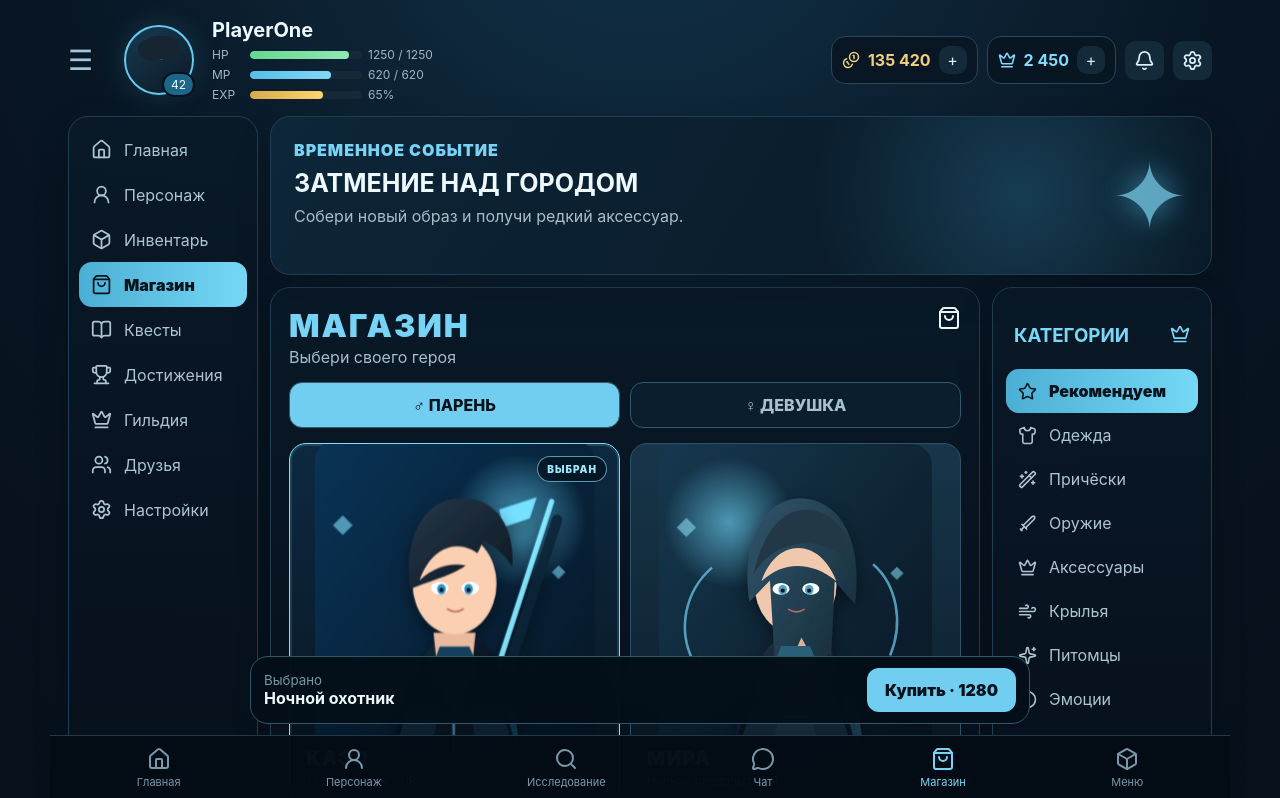
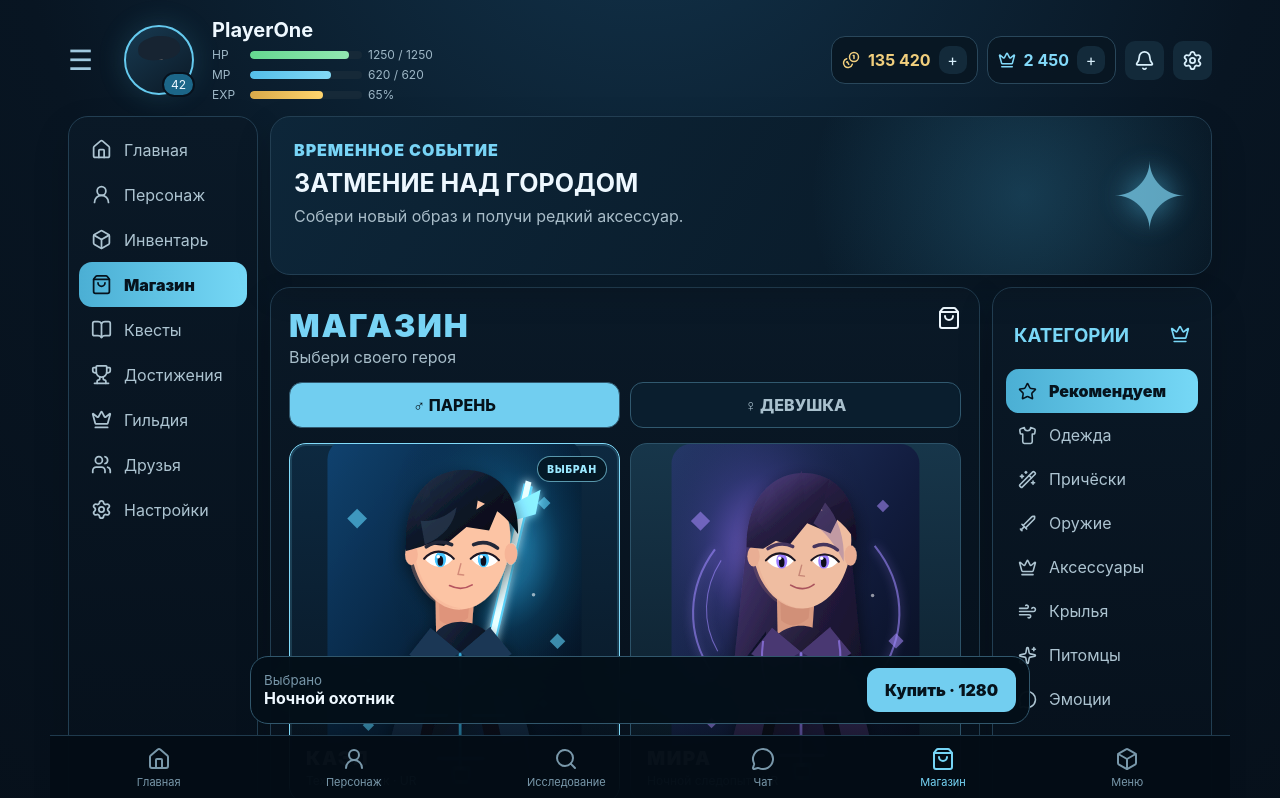
Before and after one commit to misha213123/SAO, a React (Vite) app in the folder frontend/: page / in a window 1280 px wide. Shown: the top 798 px of the page. Built offline with nearby package versions, Linux system fonts and the light colour scheme.

Commit message:
Redraw heroes with detailed anime proportions

```diff
--- a/frontend/src/components/characters/AnimeHero.tsx
+++ b/frontend/src/components/characters/AnimeHero.tsx
@@ -3,116 +3,178 @@ type AnimeHeroProps = {
 };
 
 export function AnimeHero({ variant }: AnimeHeroProps) {
-  const isMale = variant === 'male';
+  const male = variant === 'male';
+  const p = `${variant}-hero`;
 
   return (
     <svg
       className={`anime-illustration ${variant}`}
-      viewBox="0 0 320 420"
+      viewBox="0 0 360 520"
       role="img"
-      aria-label={isMale ? 'Оригинальный аниме герой Каэл' : 'Оригинальная аниме героиня Мира'}
+      aria-label={male ? 'Оригинальный аниме мечник Каэл' : 'Оригинальная аниме героиня Мира'}
     >
       <defs>
-        <linearGradient id={`${variant}-bg`} x1="0" y1="0" x2="1" y2="1">
-          <stop offset="0" stopColor={isMale ? '#0c3150' : '#16384e'} />
-          <stop offset="1" stopColor="#07131f" />
+        <linearGradient id={`${p}-bg`} x1="0" y1="0" x2="1" y2="1">
+          <stop offset="0" stopColor={male ? '#123f67' : '#25396a'} />
+          <stop offset=".55" stopColor={male ? '#071c31' : '#111b3c'} />
+          <stop offset="1" stopColor="#050b17" />
         </linearGradient>
-        <linearGradient id={`${variant}-coat`} x1="0" y1="0" x2="1" y2="1">
-          <stop offset="0" stopColor={isMale ? '#172a3b' : '#24374a'} />
-          <stop offset="0.55" stopColor={isMale ? '#08121c' : '#101a28'} />
-          <stop offset="1" stopColor={isMale ? '#246286' : '#31708c'} />
+        <radialGradient id={`${p}-halo`} cx={male ? '70%' : '35%'} cy="30%" r="48%">
+          <stop offset="0" stopColor={male ? '#46c8ff' : '#9d7dff'} stopOpacity=".72" />
+          <stop offset=".45" stopColor={male ? '#219bd0' : '#7454d8'} stopOpacity=".18" />
+          <stop offset="1" stopColor="#000" stopOpacity="0" />
+        </radialGradient>
+        <linearGradient id={`${p}-hair`} x1="0" y1="0" x2="1" y2="1">
+          <stop offset="0" stopColor={male ? '#26354b' : '#58458d'} />
+          <stop offset=".45" stopColor={male ? '#0e1727' : '#282044'} />
+          <stop offset="1" stopColor={male ? '#02060e' : '#100b20'} />
         </linearGradient>
-        <linearGradient id={`${variant}-hair`} x1="0" y1="0" x2="1" y2="1">
-          <stop offset="0" stopColor={isMale ? '#253646' : '#31566b'} />
-          <stop offset="1" stopColor={isMale ? '#0d1620' : '#132634'} />
+        <linearGradient id={`${p}-coat`} x1="0" y1="0" x2="1" y2="1">
+          <stop offset="0" stopColor={male ? '#24364f' : '#453966'} />
+          <stop offset=".42" stopColor={male ? '#080f1c' : '#171228'} />
+          <stop offset=".78" stopColor={male ? '#14283d' : '#2c2250'} />
+          <stop offset="1" stopColor={male ? '#2875a0' : '#7058a8'} />
         </linearGradient>
-        <radialGradient id={`${variant}-glow`} cx="50%" cy="50%" r="50%">
-          <stop offset="0" stopColor="#73dcff" stopOpacity=".6" />
-          <stop offset="1" stopColor="#73dcff" stopOpacity="0" />
-        </radialGradient>
-        <filter id={`${variant}-shadow`} x="-30%" y="-30%" width="160%" height="160%">
-          <feDropShadow dx="0" dy="8" stdDeviation="10" floodColor="#000" floodOpacity=".45" />
+        <linearGradient id={`${p}-metal`} x1="0" y1="0" x2="1" y2="0">
+          <stop offset="0" stopColor="#314f63" />
+          <stop offset=".45" stopColor="#d8f6ff" />
+          <stop offset=".65" stopColor="#69d9ff" />
+          <stop offset="1" stopColor="#193848" />
+        </linearGradient>
+        <filter id={`${p}-shadow`} x="-40%" y="-30%" width="180%" height="180%">
+          <feDropShadow dx="0" dy="10" stdDeviation="12" floodColor="#000" floodOpacity=".58" />
+        </filter>
+        <filter id={`${p}-glow`} x="-100%" y="-100%" width="300%" height="300%">
+          <feGaussianBlur stdDeviation="7" result="blur" />
+          <feMerge><feMergeNode in="blur" /><feMergeNode in="SourceGraphic" /></feMerge>
         </filter>
       </defs>
 
-      <rect width="320" height="420" rx="24" fill={`url(#${variant}-bg)`} />
-      <circle cx={isMale ? 235 : 82} cy="92" r="76" fill={`url(#${variant}-glow)`} />
-      <g opacity=".55" fill="#8de6ff">
-        <path d="M24 90h16v16H24z" transform="rotate(45 32 98)" />
-        <path d="M274 146h11v11h-11z" transform="rotate(45 279 151)" />
-        <path d="M44 250h8v8h-8z" transform="rotate(45 48 254)" />
+      <rect width="360" height="520" rx="28" fill={`url(#${p}-bg)`} />
+      <rect width="360" height="520" rx="28" fill={`url(#${p}-halo)`} />
+
+      <g opacity=".55">
+        <path d="M28 112l14-14 14 14-14 14z" fill={male ? '#6bdcff' : '#a98cff'} />
+        <path d="M298 90l9-9 9 9-9 9z" fill={male ? '#6bdcff' : '#a98cff'} />
+        <path d="M315 286l11-11 11 11-11 11z" fill={male ? '#6bdcff' : '#a98cff'} />
+        <circle cx="58" cy="342" r="3" fill="#fff" />
+        <circle cx="292" cy="220" r="2.5" fill="#fff" />
       </g>
 
-      {isMale && (
-        <g opacity=".9" filter={`url(#${variant}-shadow)`}>
-          <rect x="229" y="79" width="12" height="286" rx="6" fill="#102332" transform="rotate(18 235 222)" />
-          <rect x="231" y="62" width="6" height="246" rx="3" fill="#8deaff" transform="rotate(18 234 185)" />
-          <path d="M211 80l43-14-8 24-30 10z" fill="#7fe1ff" />
+      {male ? (
+        <g filter={`url(#${p}-glow)`}>
+          <path d="M278 62l13 5-78 331-13-5z" fill="#52d7ff" opacity=".8" />
+          <path d="M281 58l8 3-77 330-8-3z" fill="#e4fbff" />
+          <path d="M261 92l41-21-7 35-39 11z" fill="#8ce8ff" />
+          <path d="M201 396l17 5-8 35-18-5z" fill="#162636" />
+        </g>
+      ) : (
+        <g fill="none" stroke="#9f89ff" opacity=".62" filter={`url(#${p}-glow)`}>
+          <path d="M63 153c-41 55-42 123-5 178" strokeWidth="3" />
+          <path d="M295 148c44 55 47 121 12 180" strokeWidth="3" />
+          <path d="M72 169c-27 42-28 92-5 132" strokeWidth="1.5" />
         </g>
       )}
 
-      {!isMale && (
-        <g opacity=".65" fill="none" stroke="#78ddff" strokeWidth="3">
-          <path d="M62 145c-32 28-40 72-23 108" />
-          <path d="M251 141c28 24 36 69 20 107" />
-        </g>
-      )}
+      <g filter={`url(#${p}-shadow)`}>
+        {/* back hair */}
+        {!male && (
+          <path
+            d="M111 125c14-54 50-82 82-78 46 5 74 48 68 115l17 166-46-55-12 138-35-113-40 119-8-145-48 63 22-210z"
+            fill={`url(#${p}-hair)`}
+          />
+        )}
 
-      <g filter={`url(#${variant}-shadow)`}>
+        {/* neck */}
+        <path d="M153 220h55l-4 59h-50z" fill="#d99b82" />
+        <path d="M158 224h44l-3 29c-15 12-27 14-40 3z" fill="#c9826d" opacity=".46" />
+
+        {/* torso silhouette */}
         <path
-          d={isMale
-            ? 'M94 370c8-80 23-129 58-148h22c39 19 55 68 62 148z'
-            : 'M86 372c8-87 30-137 68-150h18c39 13 62 63 69 150z'}
-          fill={`url(#${variant}-coat)`}
+          d={male
+            ? 'M91 501c4-110 21-194 67-232 15-13 41-15 61-2 48 32 67 116 69 234z'
+            : 'M87 501c7-111 26-193 69-226 18-14 44-15 63-1 44 33 63 115 67 227z'}
+          fill={`url(#${p}-coat)`}
         />
-        <path d="M136 221h48l-4 39h-40z" fill="#ddb39a" />
-        <ellipse cx="160" cy="165" rx="48" ry="58" fill="#efc8ad" />
 
-        {isMale ? (
-          <path
-            d="M109 171c-8-64 19-103 57-104 36-2 64 27 60 79-7-13-19-24-34-31-4 20-19 31-35 38-11 5-25 9-48 18z"
-            fill={`url(#${variant}-hair)`}
-          />
+        {/* face */}
+        <path
+          d={male
+            ? 'M119 136c7-43 34-72 72-72 43 0 70 33 68 78-2 51-29 96-69 99-40 3-76-49-71-105z'
+            : 'M119 137c5-45 34-75 73-75 42 0 70 33 69 78-1 53-30 96-70 99-41 2-78-48-72-102z'}
+          fill="#efbda1"
+        />
+        <path d="M124 164c7 43 32 72 66 75-34 5-67-27-74-70z" fill="#d9937c" opacity=".18" />
+
+        {/* ears */}
+        <ellipse cx="119" cy="163" rx="9" ry="15" fill="#e9ae94" />
+        <ellipse cx="260" cy="162" rx="9" ry="15" fill="#e9ae94" />
+
+        {/* hair crown and bangs */}
+        {male ? (
+          <>
+            <path d="M111 151c-3-65 31-108 83-108 46 0 78 32 76 91-16-26-34-38-58-48-7 24-30 42-53 55-13 7-28 12-48 17z" fill={`url(#${p}-hair)`} />
+            <path d="M123 111l19-45 10 33 25-52 7 44 34-39-7 47 42-27-24 57-32-5-32 27-29-4z" fill={`url(#${p}-hair)`} />
+            <path d="M132 115c17 2 34-4 51-19-4 24-18 42-45 53z" fill="#34495f" opacity=".5" />
+          </>
         ) : (
           <>
-            <path d="M106 185c-10-72 18-120 58-121 45-1 76 44 66 124l-24-27-6 128-33-62-29 65-8-132z" fill={`url(#${variant}-hair)`} />
-            <path d="M111 152c12-52 34-75 62-75 30 0 50 25 57 66-23-21-45-29-66-26-22 3-40 14-53 35z" fill="#203847" />
+            <path d="M109 150c-1-64 32-108 83-108 47 0 80 38 76 100-18-29-41-47-72-54-11 27-33 48-63 64z" fill={`url(#${p}-hair)`} />
+            <path d="M124 111l22-51 14 34 29-55 4 45 37-34-13 47 37-14-23 47-34-15-26 32-24-8z" fill={`url(#${p}-hair)`} />
+            <path d="M223 85c19 22 29 52 27 86-12-25-24-40-44-56z" fill="#7a63a5" opacity=".38" />
           </>
         )}
 
-        <path d="M120 161c9-26 26-39 43-39 18 0 35 13 45 39-14-12-30-18-46-18-15 0-29 6-42 18z" fill="#efc8ad" />
+        {/* brows */}
+        <path d="M140 152c12-8 24-9 36-3" stroke={male ? '#202535' : '#44345d'} strokeWidth="5" strokeLinecap="round" fill="none" />
+        <path d="M207 149c12-5 24-3 34 5" stroke={male ? '#202535' : '#44345d'} strokeWidth="5" strokeLinecap="round" fill="none" />
 
-        <g fill="#fff">
-          <ellipse cx="143" cy="170" rx="10" ry="7" />
-          <ellipse cx="178" cy="170" rx="10" ry="7" />
-        </g>
-        <g fill={isMale ? '#2e8fc0' : '#48a7c9'}>
-          <ellipse cx="145" cy="171" rx="5" ry="6" />
-          <ellipse cx="176" cy="171" rx="5" ry="6" />
-        </g>
-        <g fill="#07111a">
-          <circle cx="145" cy="172" r="2.5" />
-          <circle cx="176" cy="172" r="2.5" />
-        </g>
-        <path d="M152 194c6 4 12 4 18 0" fill="none" stroke="#b26e67" strokeWidth="2" strokeLinecap="round" />
+        {/* eyes */}
+        <path d="M139 170c10-12 27-13 39-1-10 14-28 15-39 1z" fill="#fff" />
+        <path d="M204 169c11-11 28-10 38 2-11 13-28 13-38-2z" fill="#fff" />
+        <ellipse cx="160" cy="170" rx="8" ry="11" fill={male ? '#4bbcf1' : '#9c7cff'} />
+        <ellipse cx="221" cy="170" rx="8" ry="11" fill={male ? '#4bbcf1' : '#9c7cff'} />
+        <ellipse cx="160" cy="172" rx="4" ry="7" fill="#07111c" />
+        <ellipse cx="221" cy="172" rx="4" ry="7" fill="#07111c" />
+        <circle cx="157" cy="166" r="2.5" fill="#fff" />
+        <circle cx="218" cy="166" r="2.5" fill="#fff" />
+        <path d="M137 169c11-13 29-14 42 0M203 169c12-12 29-11 40 2" stroke="#1b1722" strokeWidth="3" strokeLinecap="round" fill="none" />
 
-        <path d="M121 246l39 31 40-31 18 124H103z" fill={isMale ? '#0d1823' : '#172432'} opacity=".92" />
-        <path d="M160 275l-24-19 7-19h34l8 19z" fill={isMale ? '#183e58' : '#2b5f78'} />
-        <path d="M159 278v91" stroke="#72d9fb" strokeWidth="3" opacity=".75" />
-        <path d="M111 270l-25 98h42l17-78zM209 270l25 98h-42l-17-78z" fill="#0a131d" opacity=".92" />
+        {/* nose and mouth */}
+        <path d="M189 176l-4 15 8 1" stroke="#b97468" strokeWidth="2" strokeLinecap="round" fill="none" opacity=".75" />
+        <path d={male ? 'M173 207c10 5 22 5 32-1' : 'M173 205c11 7 24 7 34-1'} stroke="#a9525c" strokeWidth="2.4" strokeLinecap="round" fill="none" />
 
-        {isMale ? (
+        {/* collar */}
+        <path d="M145 267l43 35 44-37-15 64-29-17-29 18z" fill={male ? '#102b40' : '#34275a'} />
+        <path d="M188 302v185" stroke={male ? '#47c8f7' : '#9d86ff'} strokeWidth="4" opacity=".75" />
+        <path d="M146 267l-30 38 33 20 39-23zM230 266l31 38-34 21-39-23z" fill={male ? '#1c3650' : '#4a3972'} />
+
+        {/* jacket details */}
+        <path d="M112 319l-35 178h55l28-139zM257 319l35 178h-55l-27-139z" fill="#070d17" opacity=".9" />
+        <path d="M110 344l34 16-15 72-39-9zM267 344l-34 16 15 72 39-9z" fill={male ? '#182a40' : '#33284f'} />
+        <path d="M126 391h43M207 391h43" stroke={male ? '#3da6d0' : '#8069c5'} strokeWidth="4" strokeLinecap="round" />
+        <path d="M143 338l20 18M231 338l-20 18" stroke="#a8dff2" strokeWidth="2" opacity=".45" />
+        <path d="M157 452h63" stroke={male ? '#4acbf6' : '#9d85ff'} strokeWidth="5" strokeLinecap="round" opacity=".7" />
+
+        {/* belt */}
+        <path d="M119 463h139l-2 25H121z" fill="#080c13" />
+        <rect x="175" y="463" width="30" height="25" rx="4" fill={`url(#${p}-metal)`} />
+        <rect x="181" y="469" width="18" height="13" rx="2" fill="#08131d" />
+
+        {/* female outfit accents */}
+        {!male && (
           <>
-            <path d="M109 298l-20 67h42l12-56zM211 298l20 67h-42l-12-56z" fill="#142b3d" />
-            <path d="M123 321h31M166 321h31" stroke="#4eaed1" strokeWidth="4" strokeLinecap="round" />
-          </>
-        ) : (
-          <>
-            <path d="M123 286c10 14 24 22 37 22 14 0 28-8 39-22l-6 83h-66z" fill="#233c4d" />
-            <path d="M112 303l-23 64h40l15-58zM208 303l23 64h-40l-15-58z" fill="#1c3343" />
-            <path d="M130 320h60" stroke="#6fd8f8" strokeWidth="4" strokeLinecap="round" />
+            <path d="M157 330h62l-9 57h-45z" fill="#201735" />
+            <path d="M165 386h45" stroke="#8e73e5" strokeWidth="4" />
+            <path d="M133 286c-6 42 3 78 29 108" stroke="#7f67ca" strokeWidth="3" fill="none" />
+            <path d="M243 285c7 42-1 77-26 109" stroke="#7f67ca" strokeWidth="3" fill="none" />
           </>
         )}
+      </g>
+
+      <g opacity=".75" fill={male ? '#63d8ff' : '#aa91ff'}>
+        <path d="M50 405l8-8 8 8-8 8z" />
+        <path d="M300 374l6-6 6 6-6 6z" />
       </g>
     </svg>
   );
```
